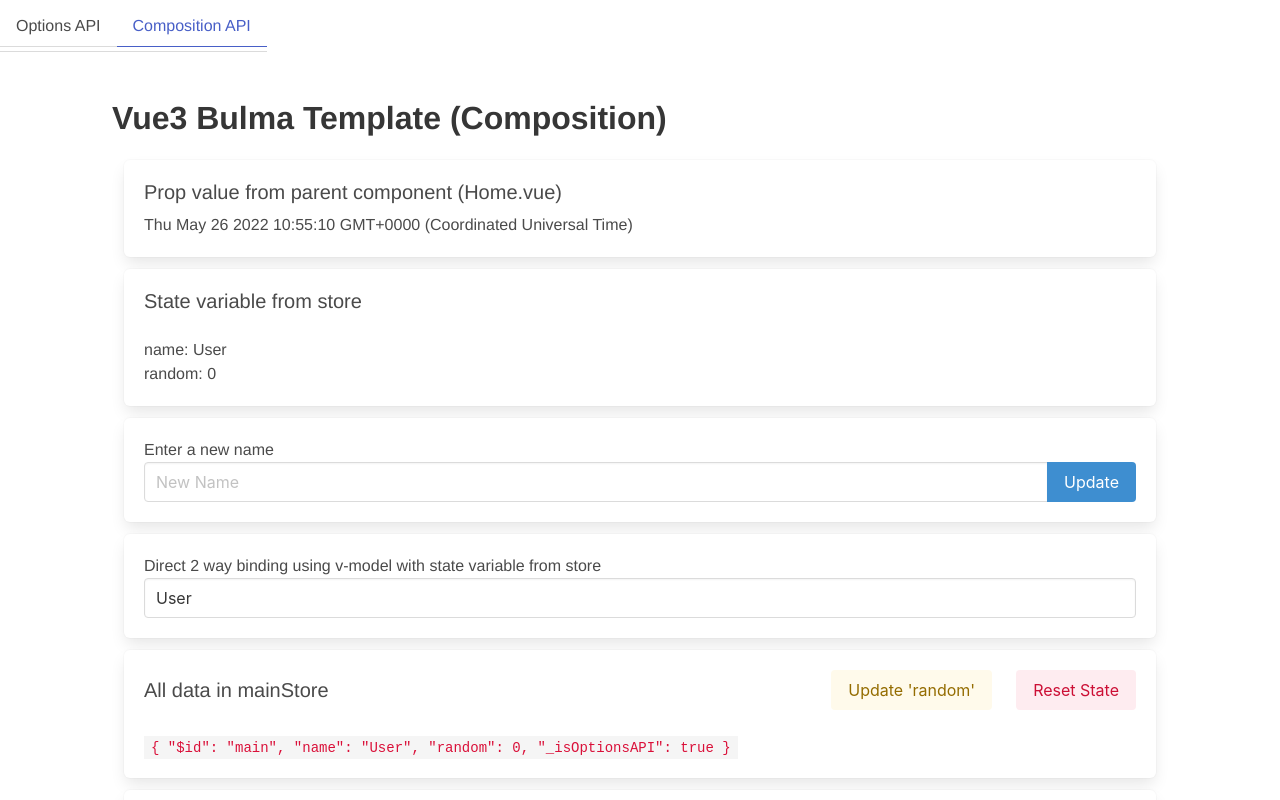
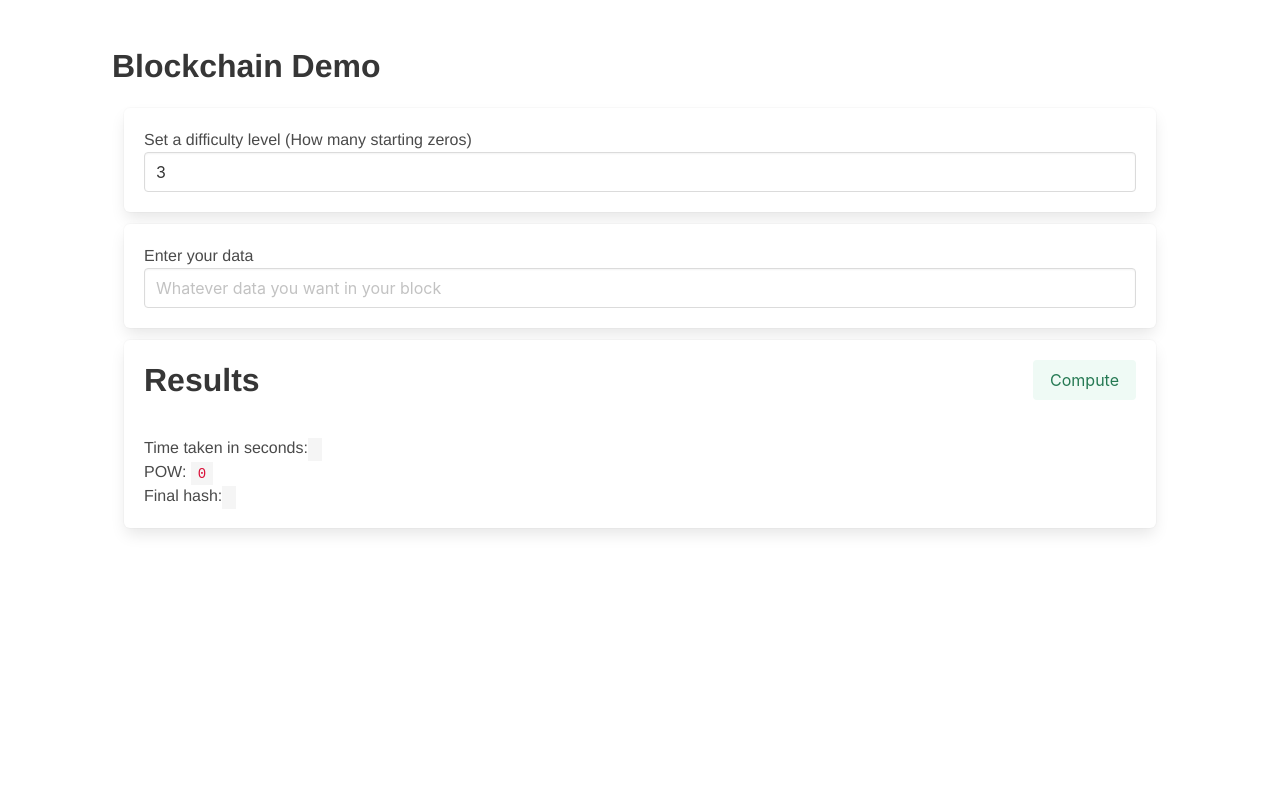
Before and after one commit to Enkel-Digital/blockchain-demo, a Vue app: page / in a window 1280 px wide. Shown: the top 800 px of the page. Built offline with nearby package versions, Linux system fonts and the light colour scheme.

Commit message:
Implement working POW demo.

```diff
--- a/index.html
+++ b/index.html
@@ -1,6 +1,5 @@
 <!DOCTYPE html>
-<!-- Bulma class added to allow navbar to be sticky in Home.vue -->
-<html lang="en" class="has-navbar-fixed-top">
+<html lang="en">
 
 
 <head>
--- a/package.json
+++ b/package.json
@@ -9,6 +9,7 @@
   },
   "dependencies": {
     "bulma": "^0.9.3",
+    "crypto-js": "^4.1.1",
     "pinia": "^2.0.13",
     "pinia-plugin-persistedstate": "^1.5.1",
     "simpler-fetch": "^6.1.1",
--- a/src/components/DemoOptions.vue
+++ b/src/components/DemoOptions.vue
@@ -4,102 +4,55 @@
     <slot name="title"></slot>
 
     <div class="box m-3">
-      <p class="subtitle mb-2">Prop value from parent component (Home.vue)</p>
+      <label>
+        Set a difficulty level (How many starting zeros)
 
-      {{ new Date(timeAsProp) }}
-    </div>
-
-    <div class="box m-3">
-      <p class="subtitle">State variable from store</p>
-
-      name: {{ name }}
-      <br />
-
-      random: {{ random }}
-    </div>
-
-    <div class="box m-3">
-      <label>
-        Enter a new name
-
-        <div class="field has-addons">
-          <div class="control is-expanded">
-            <input
-              v-model="newName"
-              type="text"
-              class="input"
-              placeholder="New Name"
-              @keypress.enter="updateName"
-            />
-          </div>
-          <div class="control">
-            <button class="button is-info" @click="updateName">Update</button>
-          </div>
-        </div>
+        <input
+          v-model="difficulty"
+          type="number"
+          class="input"
+          placeholder="Difficulty level"
+          @keypress.enter="compute"
+        />
       </label>
     </div>
 
     <div class="box m-3">
       <label>
-        Direct 2 way binding using v-model with state variable from store
+        Enter your data
 
         <input
-          v-model="name"
+          v-model="blockData"
           type="text"
           class="input"
-          placeholder="XXX to directly binded to store"
+          placeholder="Whatever data you want in your block"
+          @keypress.enter="compute"
         />
       </label>
     </div>
 
     <div class="box m-3">
       <div class="columns is-vcentered">
-        <div class="column">
-          <p class="subtitle">All data in mainStore</p>
-        </div>
+        <div class="column"><p class="title">Results</p></div>
 
         <div class="column is-narrow">
-          <button class="button is-light is-warning" @click="updateRandom">
-            Update 'random'
-          </button>
-        </div>
-
-        <div class="column is-narrow">
-          <button class="button is-light is-danger" @click="reset">
-            Reset State
+          <button class="button is-light is-success" @click="compute">
+            Compute
           </button>
         </div>
       </div>
 
-      <code>
-        {{ mainStore }}
-      </code>
-    </div>
+      <div v-if="loading" class="mt-5">Loading...</div>
 
-    <div class="box m-3">
-      <p class="subtitle">Test API method</p>
+      <div v-else class="mt-5">
+        Time taken in seconds: <code>{{ time }}</code>
+        <br />
 
-      <div class="columns">
-        <div class="column is-half">
-          <button
-            class="button is-light is-danger is-fullwidth"
-            @click="value = undefined"
-          >
-            Clear Data
-          </button>
-        </div>
-        <div class="column is-half">
-          <button
-            class="button is-light is-success is-fullwidth"
-            @click="getData"
-          >
-            Get Data
-          </button>
-        </div>
-      </div>
+        POW: <code>{{ pow }}</code>
+        <br />
 
-      <div v-if="value" class="mt-5">
-        <code>{{ value }}</code>
+        <!-- Word wrap added as this will be quite long and will overflow on mobile -->
+        Final hash: <code style="word-wrap: break-word">{{ results }}</code>
       </div>
     </div>
   </div>
@@ -108,66 +61,53 @@
 <script lang="ts">
 import { defineComponent } from "vue";
 
-import { mapState, mapWritableState, mapActions, mapStores } from "pinia";
-import { useStore } from "../store/index";
-
-import { oof } from "simpler-fetch";
+import sha256 from "crypto-js/sha256";
 
 export default defineComponent({
   name: "DemoOptions",
 
-  // See documentation on using props as initial value without subscribing to changes
-  // https://vuejs.org/guide/components/props.html#one-way-data-flow
-  props: {
-    timeAsProp: {
-      type: Number,
-      required: true,
-      default: Date.now(),
-
-      // See also: prop validation
-      // https://vuejs.org/guide/components/props.html#prop-validation
-    },
-  },
-
   data() {
-    return { newName: undefined, value: undefined };
-  },
-
-  computed: {
-    // Access state data from store inside the component
-    ...mapState(useStore, ["random"]), // Readonly data
-    ...mapWritableState(useStore, ["name"]), // Writable data
-
-    // Alternatively, use this to access the whole store in your component
-    // https://pinia.vuejs.org/cookbook/options-api.html#giving-access-to-the-whole-store
-    // The store will be accessible as its id + 'Store'
-    ...mapStores(useStore),
+    // Cannot start with 0 cos no difference right?
+    return {
+      difficulty: 3,
+      blockData: "",
+      loading: false,
+      pow: 0,
+      results: "",
+      time: "", // Time in seconds after converting with toFixed()
+    };
   },
 
   methods: {
-    // Import an action to use directly in the component
-    ...mapActions(useStore, ["updateRandom"]),
+    // Method to setup UI before calling the expensive computeResults method
+    // As that will block the UI making it hard to load
+    compute() {
+      // Reset the pow and results
+      this.pow = 0;
+      this.results = "";
+      this.time = "";
 
-    updateName() {
-      this.name = this.newName;
-      this.newName = undefined;
+      // Set loading UI
+      this.loading = true;
+
+      // Get start time to compute time of hashing later
+      const startTime = performance.now();
+
+      this.computeResults();
+
+      this.loading = false;
+      this.time = ((performance.now() - startTime) / 1000).toFixed(2);
     },
 
-    reset() {
-      // Use the store's id + 'Store' as the name of the store
-      // Access any actions associated with the imported store like `this.mainStore.myAction()`
-      this.mainStore.$reset();
-    },
+    computeResults() {
+      let hash: string;
+      do {
+        hash = sha256(this.blockData + this.pow++).toString();
+      } while (
+        hash.substring(0, this.difficulty) !== "0".repeat(this.difficulty)
+      );
 
-    // Method to call API for data and set data variable with response
-    async getData() {
-      const res = await oof
-        .GET("https://jsonplaceholder.typicode.com/todos/1")
-        .runJSON()
-        .catch((e) => alert(`Error: ${e.message}`));
-
-      if (!res?.ok) return alert("Failed to get data");
-      this.value = res;
+      this.results = hash;
     },
   },
 });
--- a/src/views/Home.vue
+++ b/src/views/Home.vue
@@ -8,97 +8,22 @@
     on router-view element in App.vue will be inherited here on this div.
   -->
   <div>
-    <!--
-      Component selector tab is wrapped in a sticky navbar.
-      See also the class applied to the html tag in index.html
-    -->
-    <nav class="navbar is-fixed-top">
-      <div class="tabs is-centered">
-        <ul>
-          <li
-            :class="{ 'is-active': API_type === 'Options' }"
-            @click="API_type = 'Options'"
-          >
-            <a>Options API</a>
-          </li>
-
-          <li
-            :class="{ 'is-active': API_type === 'Composition' }"
-            @click="API_type = 'Composition'"
-          >
-            <a>Composition API</a>
-          </li>
-        </ul>
-      </div>
-    </nav>
-
-    <!--
-      Dynamic component used based on the tab selected
-      Reference: https://vuejs.org/guide/essentials/component-basics.html#dynamic-components
-
-      Pass timeValue as a prop to child component.
-      More specifically, timeValue is binded to child component,
-      meaning that the prop value the child component receives is
-      automatically updated as the `timeValue` here gets updated.
-    -->
-    <component :is="'Demo' + API_type" :timeAsProp="timeValue">
-      <!-- Example on how to use a named slot -->
+    <Demo>
       <template #title>
-        <p class="title">Vue3 Bulma Template ({{ API_type }})</p>
+        <p class="title">Blockchain Demo</p>
       </template>
-    </component>
-
-    <!-- Alternative using simple if/else vue directives instead of dynamic components -->
-    <!--
-      <div v-if="API_type === 'options'">
-        <DemoOptions :timeAsProp="timeValue">
-          <template #title>
-            <p class="title">Vue3 Bulma Template (Options)</p>
-          </template>
-        </DemoOptions>
-      </div>
-      <div v-else-if="API_type === 'composition'">
-        <DemoComposition :timeAsProp="timeValue">
-          <template #title>
-            <p class="title">Vue3 Bulma Template (Composition)</p>
-          </template>
-        </DemoComposition>
-      </div>
-      <div v-else class="section">
-        <h1 class="title">INTERNAL ERROR: Invalid API type selected</h1>
-      </div>
-    -->
+    </Demo>
   </div>
 </template>
 
 <script lang="ts">
 import { defineComponent } from "vue";
 
-import DemoOptions from "../components/DemoOptions.vue";
-import DemoComposition from "../components/DemoComposition.vue";
+import Demo from "../components/DemoOptions.vue";
 
 export default defineComponent({
   name: "Home",
 
-  components: { DemoOptions, DemoComposition },
-
-  data(): {
-    API_type: "Options" | "Composition";
-    timeValue: number;
-  } {
-    return {
-      // Default to show Demo component built using Options API
-      // API_type: "Options",
-      API_type: "Composition",
-
-      timeValue: Date.now(),
-    };
-  },
-
-  created() {
-    // Continuosly update the data field, and since the data field is used as a prop
-    // binded to the child component, the child component prop will also be updated.
-    setInterval(() => (this.timeValue = Date.now()), 1000);
-  },
+  components: { Demo },
 });
 </script>
```
Also changed, not shown: 1 other file (tests, documents, lock files or other folders).
